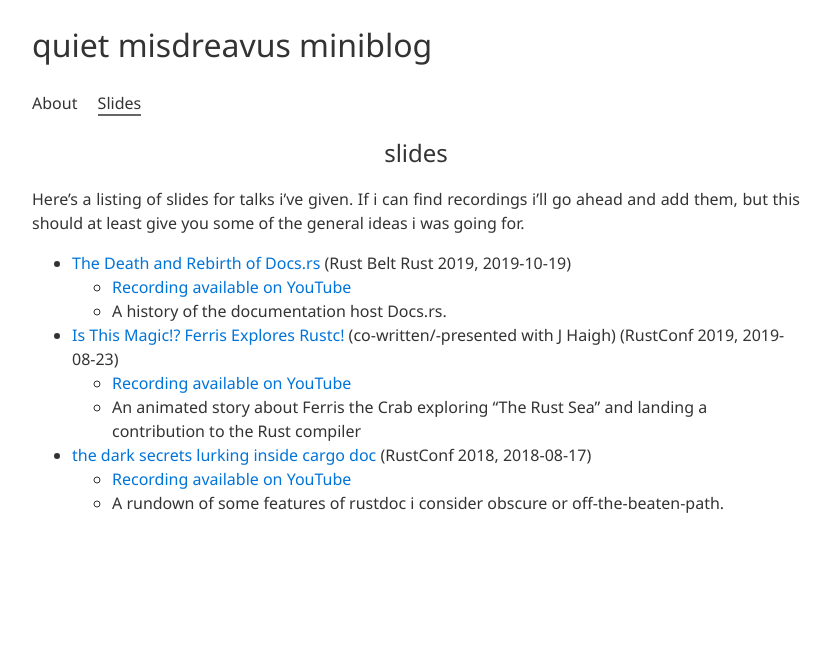
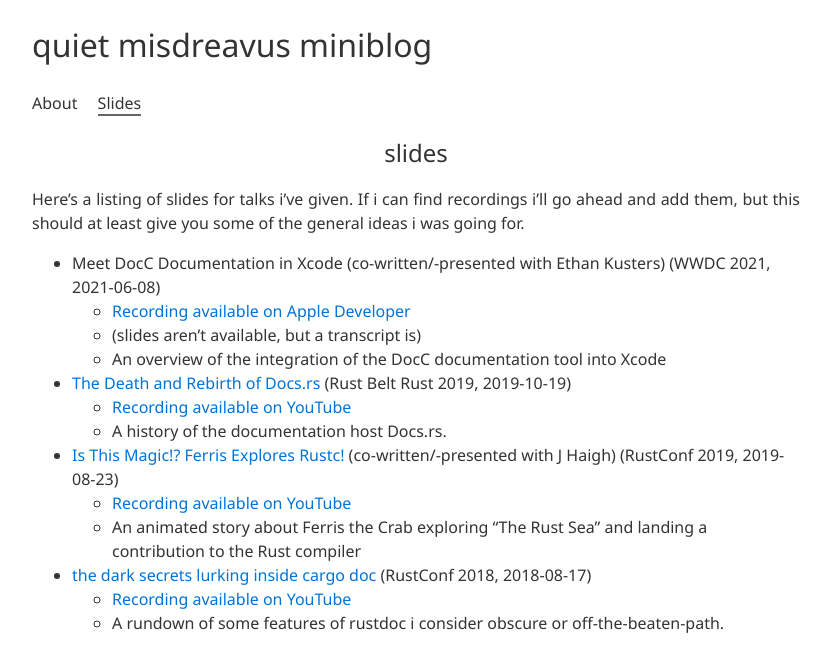
Before and after one commit to QuietMisdreavus/quietmisdreavus.net, a Jekyll site: the page built from slides.md, in a window 1280 px wide. Shown: the top 672 px of the page, without its empty margins (224-1054 px from the left). Built offline with Jekyll 4.4.1, drawn with Linux system fonts in a browser that asks for light colours.

Commit message:
add talk link to "meet docc"

```diff
--- a/slides.md
+++ b/slides.md
@@ -6,6 +6,11 @@
 Here's a listing of slides for talks i've given. If i can find recordings i'll go ahead and add
 them, but this should at least give you some of the general ideas i was going for.
 
+- Meet DocC Documentation in Xcode (co-written/-presented with Ethan Kusters)
+  (WWDC 2021, 2021-06-08)
+  - [Recording available on Apple Developer](https://developer.apple.com/videos/play/wwdc2021/10166/)
+  - (slides aren't available, but a transcript is)
+  - An overview of the integration of the DocC documentation tool into Xcode
 - [The Death and Rebirth of Docs.rs][docs-rs] (Rust Belt Rust 2019, 2019-10-19)
   - [Recording available on YouTube](https://www.youtube.com/watch?v=jlqMNwVun7Q)
   - A history of the documentation host Docs.rs.
```
